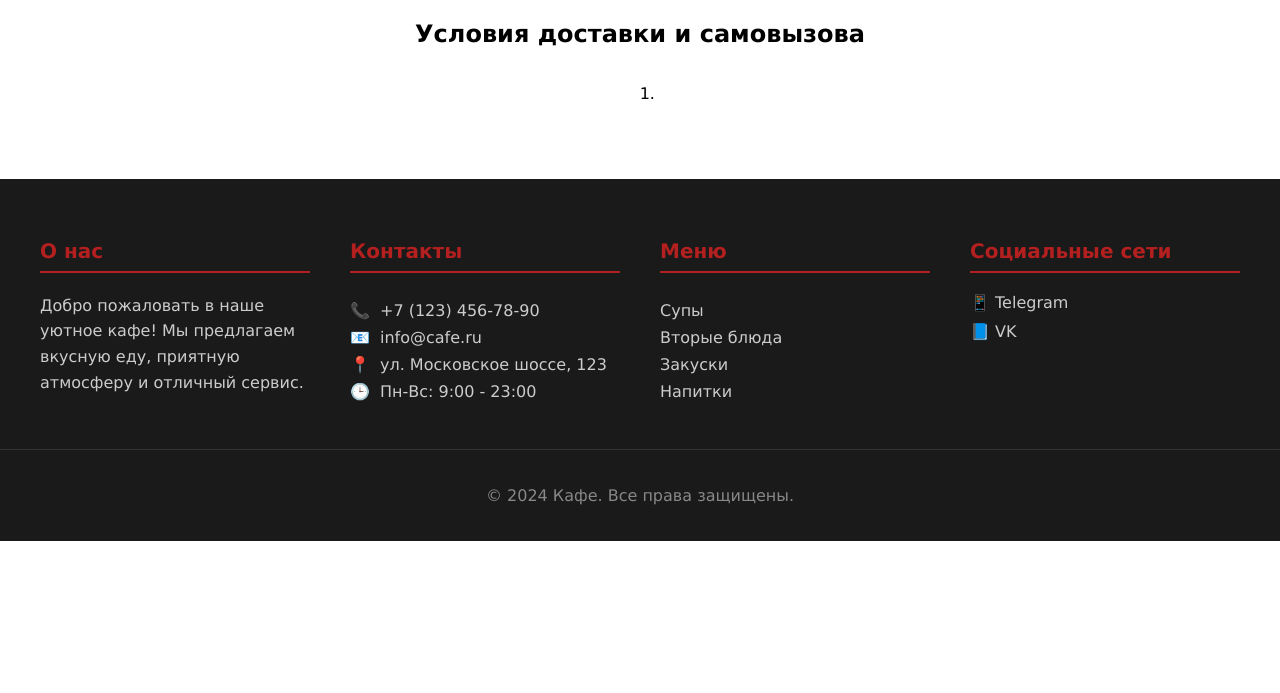
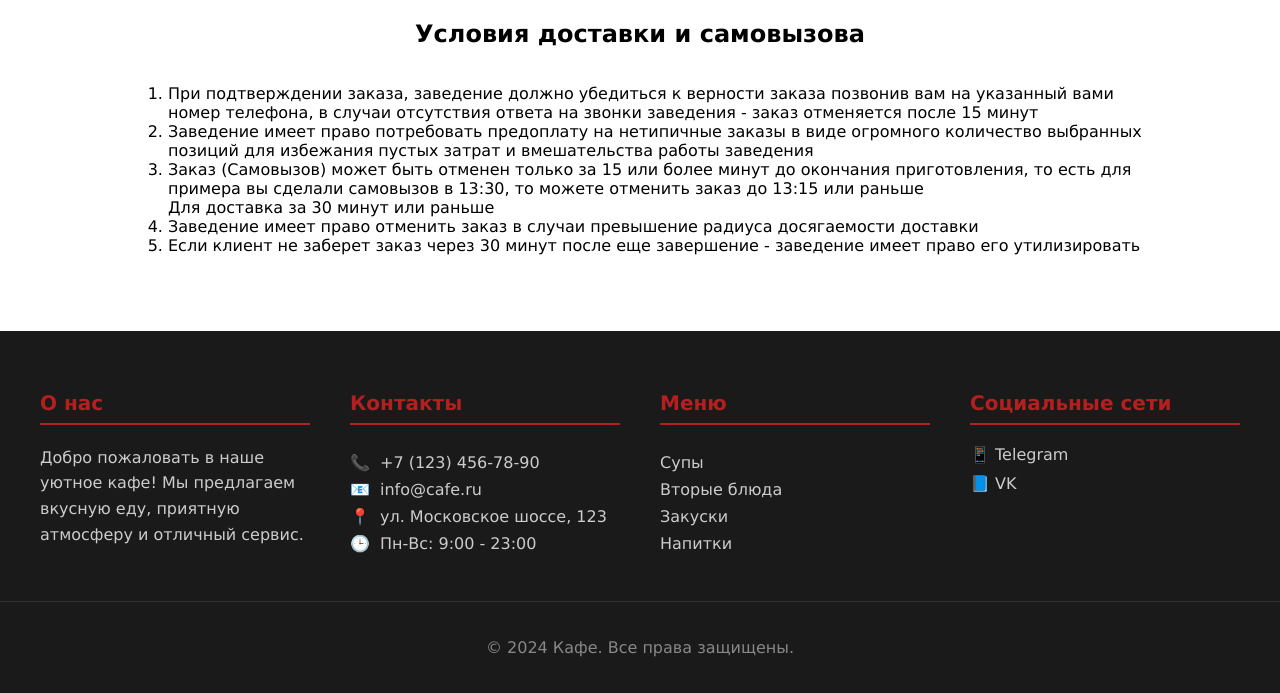
Before and after one commit to MaximNguen/Ordering_Site_For_Cafe, a Django app: page /conditions/ in a window 1280 px wide. Shown: the part 113-806 px from the top of the page. Before the commit the page ends 654 px from the top, so only its background shows below. Run offline with Django 5.2, Linux system fonts and the light colour scheme; parts of the project's set-up code (start-up, migrations or seed data) failed here and were passed over.

Commit message:
add conditions and price for delivery

```diff
--- a/templates/conditions.html
+++ b/templates/conditions.html
@@ -4,7 +4,12 @@
     <main class="main-section">
     <h2>Условия доставки и самовызова</h2>
     <ol>
-        <li></li>
+        <li>При подтверждении заказа, заведение должно убедиться к верности заказа позвонив вам на указанный вами номер телефона, в случаи отсутствия ответа на звонки заведения - заказ отменяется после 15 минут</li>
+        <li>Заведение имеет право потребовать предоплату на нетипичные заказы в виде огромного количество выбранных позиций для избежания пустых затрат и вмешательства работы заведения</li>
+        <li>Заказ (Самовызов) может быть отменен только за 15 или более минут до окончания приготовления, то есть для примера вы сделали самовызов в 13:30, то можете отменить заказ до 13:15 или раньше</li>
+        Для доставка за 30 минут или раньше
+        <li>Заведение имеет право отменить заказ в случаи превышение радиуса досягаемости доставки</li>
+        <li>Если клиент не заберет заказ через 30 минут после еще завершение - заведение имеет право его утилизировать</li>
     </ol>
 
 
--- a/templates/orders/create_order.html
+++ b/templates/orders/create_order.html
@@ -23,6 +23,7 @@
         <form method="post" class="order-form" id="order-form">
             {% csrf_token %}
             {{ form.as_p }}
+            <p>Информируем вас, что при выборе доставки, <br>к заказу будет добавлена 150₽ за услугу доставки</p>
             <button type="submit" class="submit-order" id="submit-button">Подтвердить заказ</button>
         </form>
     </section>
--- a/templates/orders/order_detail.html
+++ b/templates/orders/order_detail.html
@@ -22,6 +22,9 @@
                 {% endif %}
             <p><strong>Телефон:</strong> {{ order.phone_number }}</p>
             {% if order.comments %}<p><strong>Комментарии:</strong> {{ order.comments }}</p>{% endif %}
+        {% if order.get_delivery_method_display == 'Доставка' %}
+            <p><strong>Стоимость доставки: </strong>150₽</p>
+        {% endif %}
         </div>
 
     <h3>Состав заказа</h3>
```
Also changed, not shown: orders/views.py (+19 -5 lines).
